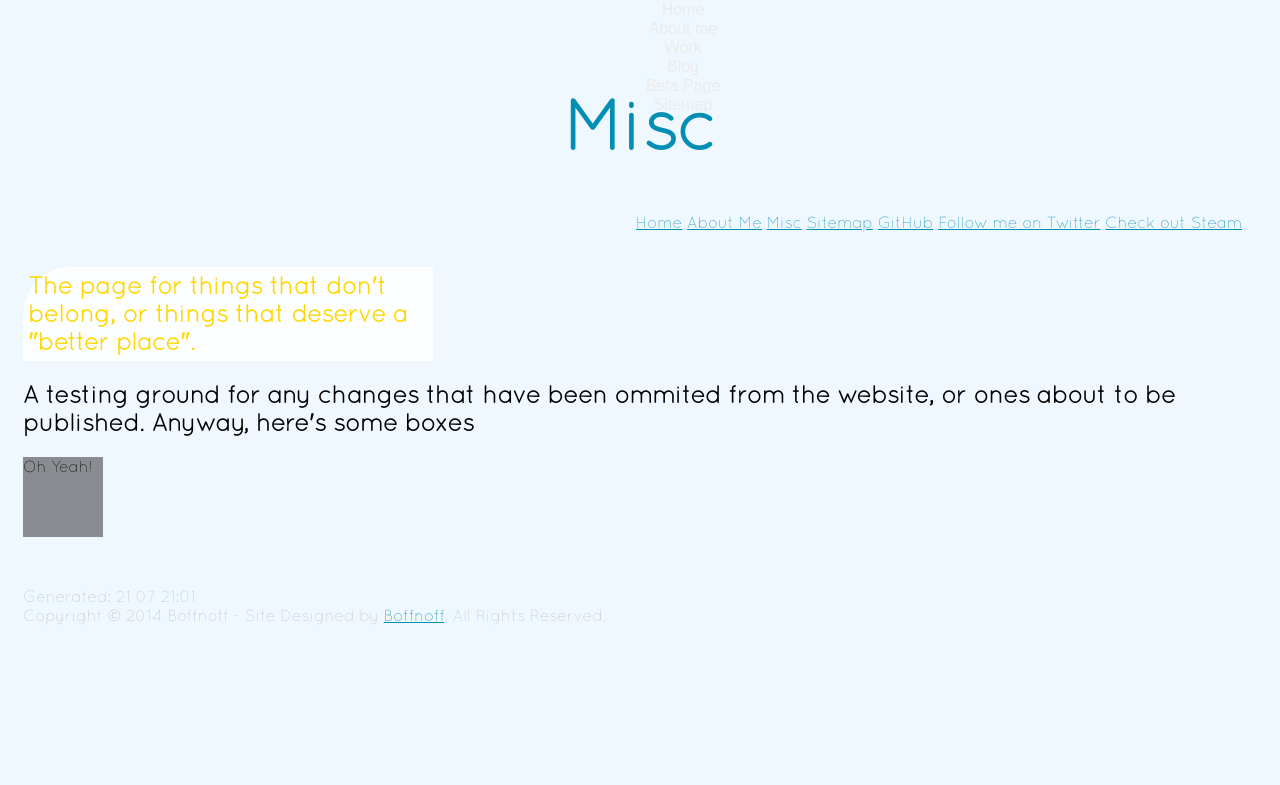
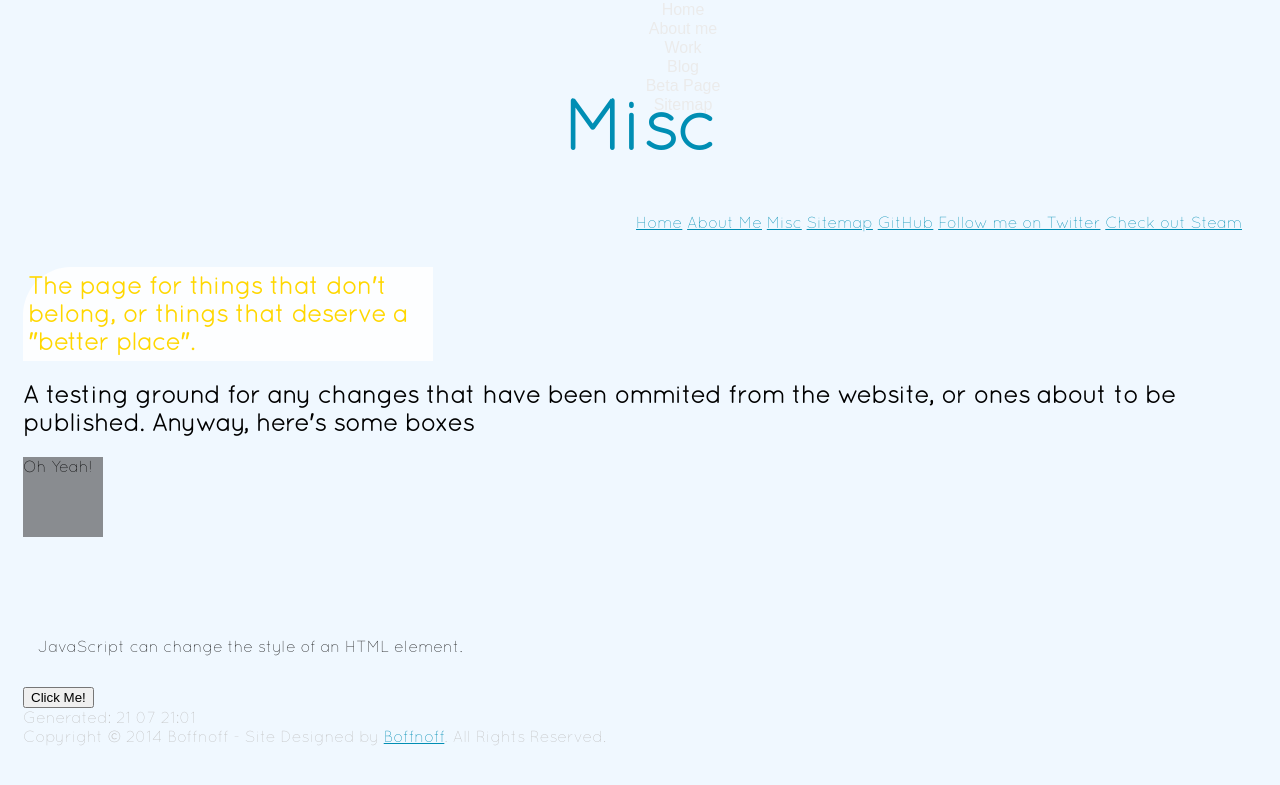
Before and after one commit to boffnoff/boffnoff.github.com, a Jekyll site: the page built from misc.html, in a window 1280 px wide. Shown: the top 785 px of the page. Built offline with Jekyll 4.4.1, drawn with Linux system fonts in a browser that asks for light colours.

Commit message:
added JS stuff to misc as a test

```diff
--- a/misc.html
+++ b/misc.html
@@ -39,3 +39,17 @@
 <div class="circle"></div>
 
 <div class="box"></div>
+
+<br>
+
+<p id="red">JavaScript can change the style of an HTML element.</p>
+
+<script>
+function myFunction() {
+    var x = document.getElementById("red");
+    x.style.fontSize = "25px";
+    x.style.color = "red";
+}
+</script>
+
+<button type="button" onclick="myFunction()">Click Me!</button>
```
